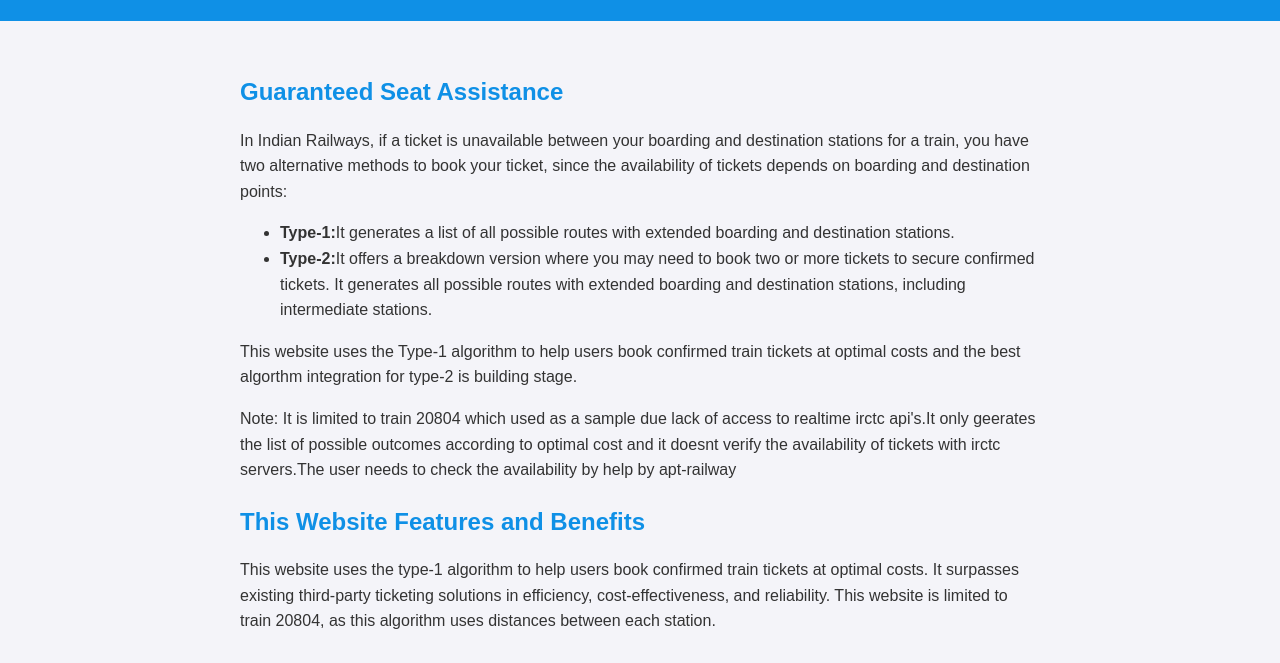
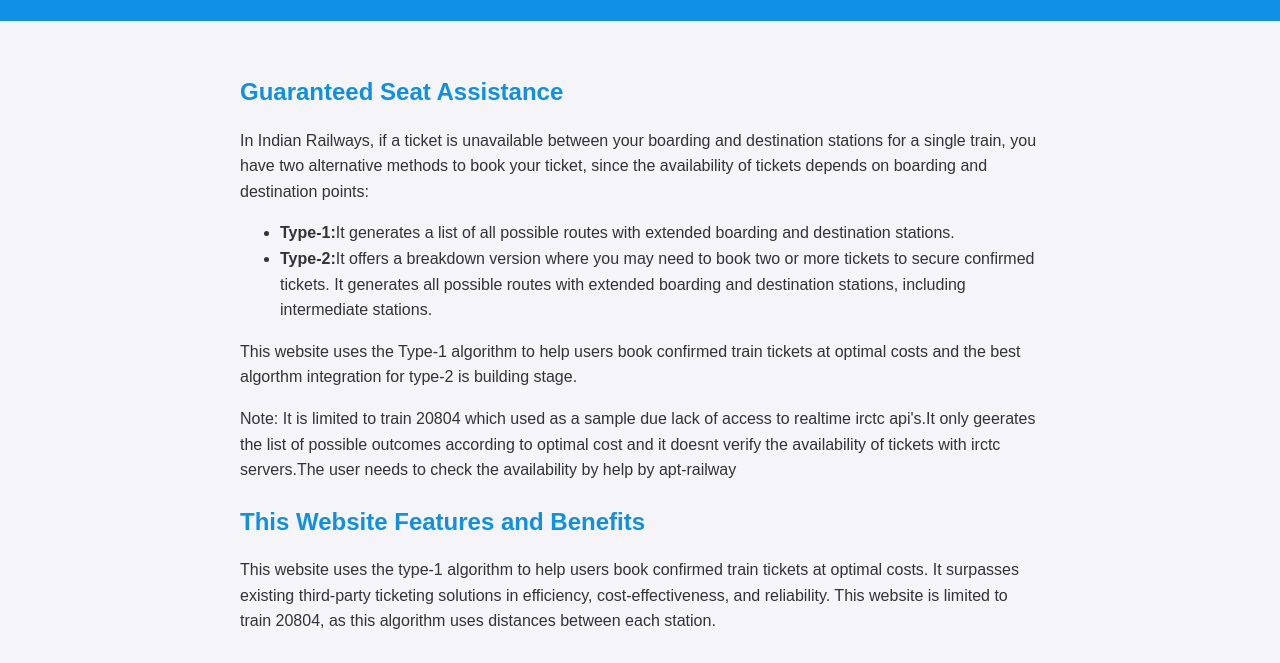
Before and after one commit to Srishanth-Kargaom/Srishanth-Kargaom-apt, a plain HTML site: page railway.html in a window 1280 px wide. Shown: the part 131-794 px from the top of the page. Drawn offline with Linux system fonts and the light colour scheme.

Commit message:
Update railway.html

```diff
--- a/railway.html
+++ b/railway.html
@@ -89,7 +89,7 @@
 
     <section>
         <h2>Guaranteed Seat Assistance</h2>
-        <p>In Indian Railways, if a ticket is unavailable between your boarding and destination stations for a train, you have two alternative methods to book your ticket, since the availability of tickets depends on boarding and destination points:</p>
+        <p>In Indian Railways, if a ticket is unavailable between your boarding and destination stations for a single train, you have two alternative methods to book your ticket, since the availability of tickets depends on boarding and destination points:</p>
         <ul>
             <li><b>Type-1:</b>It generates a list of all possible routes with extended boarding and destination stations.</li>
             <li><b>Type-2:</b>It offers a breakdown version where you may need to book two or more tickets to secure confirmed tickets. It generates all possible routes with extended boarding and destination stations, including intermediate stations.</li>
```
